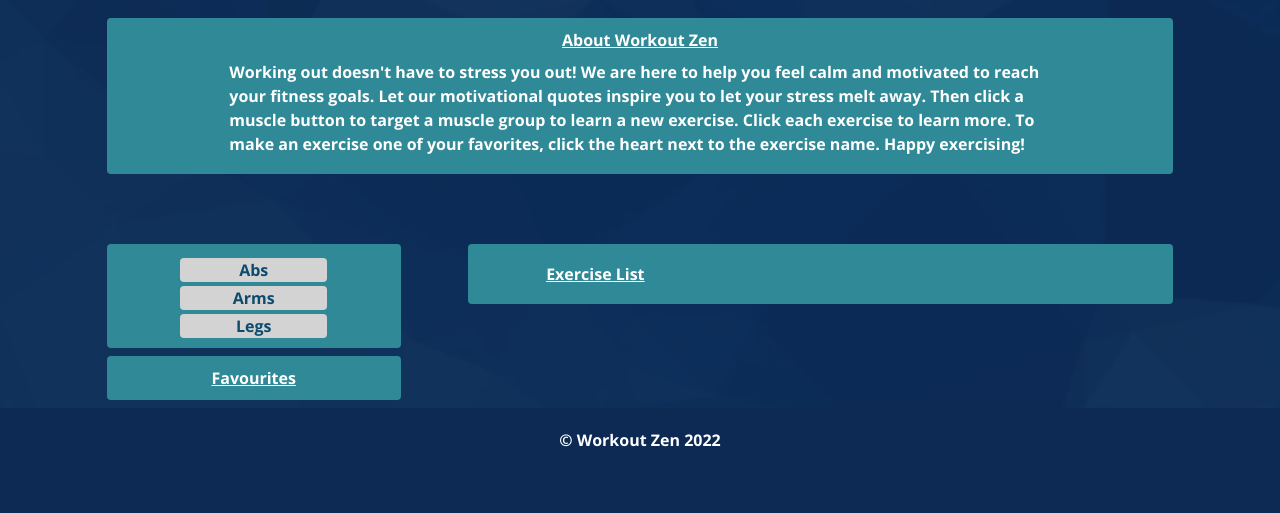
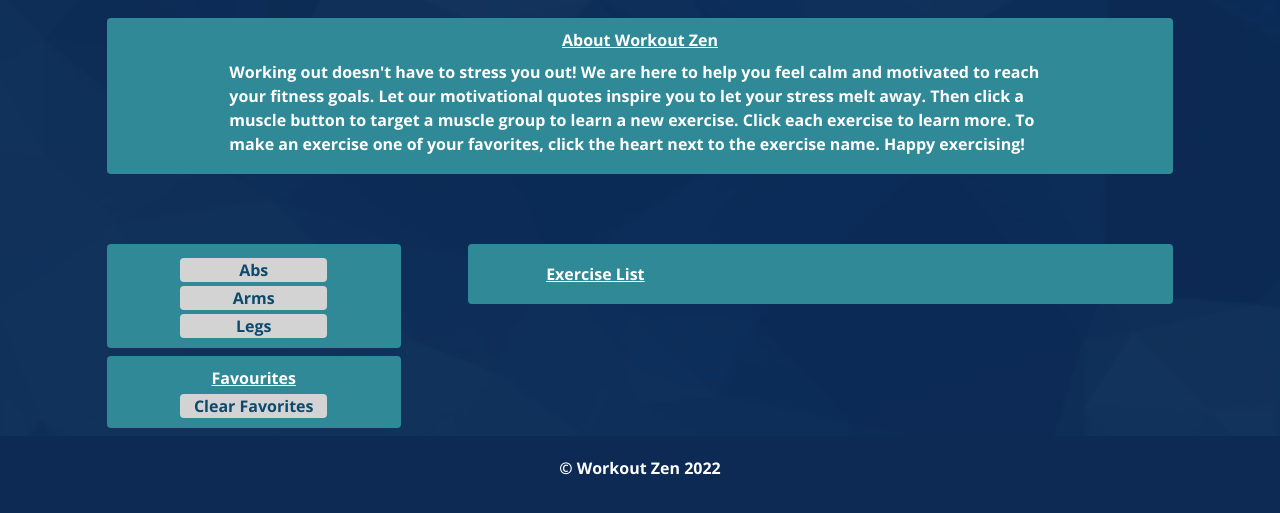
Before and after one commit to colinale/Workout-Zen, a plain HTML site: page index.html in a window 1280 px wide. Shown: the part 215-728 px from the top of the page. Drawn offline with nearby package versions, Linux system fonts and the light colour scheme; no server answers.

Commit message:
added clear button to favorites div

```diff
--- a/assets/css/style.css
+++ b/assets/css/style.css
@@ -72,7 +72,7 @@ main {
   background-color: var(--secondary-color);
 }
 
-.search :hover {
+.search :hover, .clear-btn:hover {
   color: var(--tertiary-color);
 }
 
@@ -84,6 +84,7 @@ main {
   margin-left: 30px;
 }
 
+.clear-btn,
 #target-abs,
 #target-arms,
 #target-legs {
--- a/index.html
+++ b/index.html
@@ -58,6 +58,7 @@
                     <!-- Favorites -->
                     <h2 class="text-white underline mx-auto">Favourites</h2>
                     <div id="fav-list" ></div>
+                    <button class="clear-btn button w-1/2 mx-auto mt-1 text-sky-900 rounded" id="goback-btn">Clear Favorites</button>
                 </div>
             </div>
 
```
